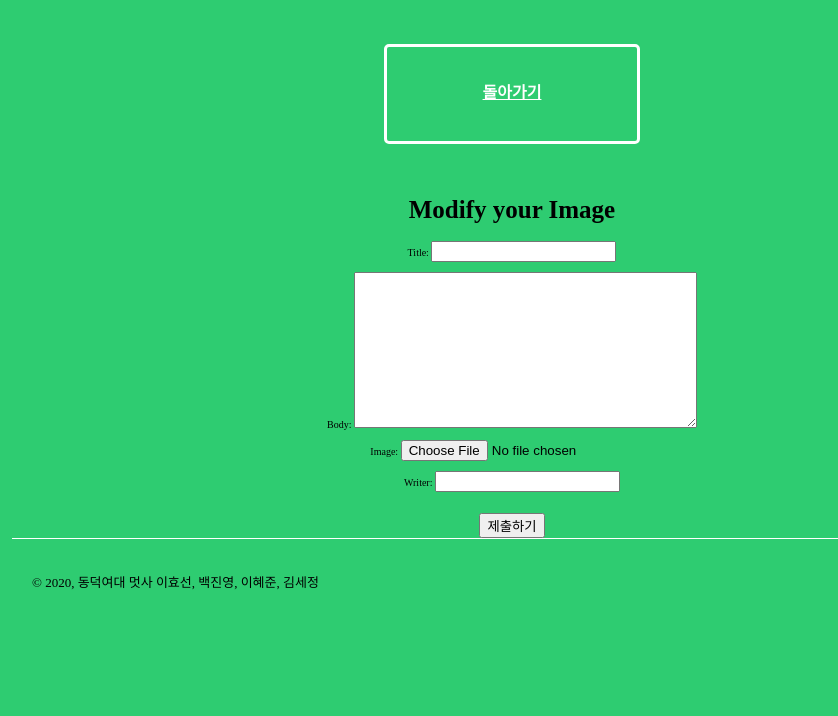
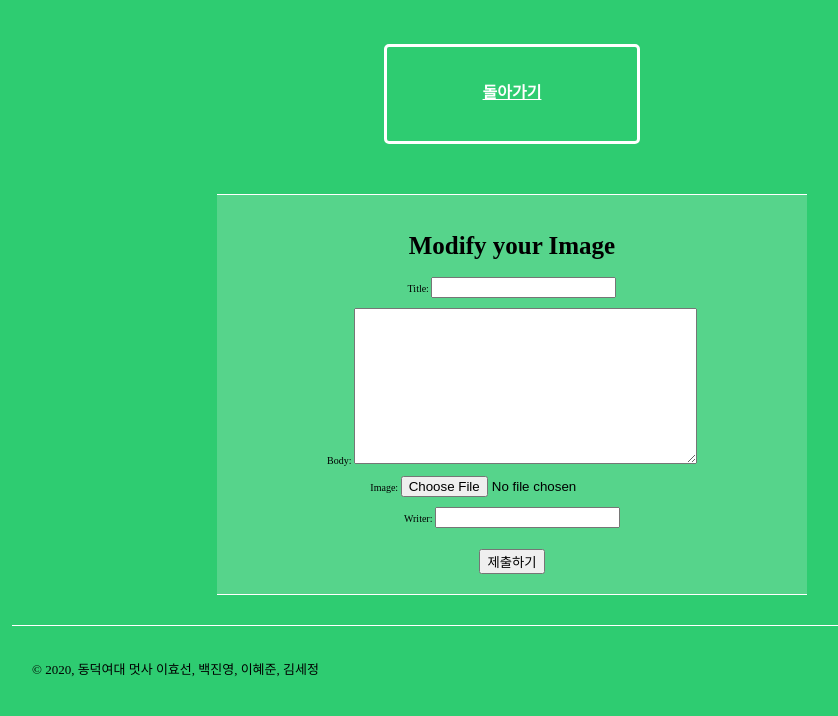
Before and after one commit to leecrossun/herethonreview, a Django app: template ReviewThon/review/templates/update.html in a window 1280 px wide. Shown: the top 716 px of the page, without its empty margins (128-966 px from the left). Run offline with Django 3.2, Linux system fonts and the light colour scheme; the template is opened without the code that fills it: values that come from a table or form of the project are taken from there, others are empty; some libraries are stand-ins or nearby versions; some web fonts are replaced.

Commit message:
fffffinal

```diff
--- a/ReviewThon/review/templates/update.html
+++ b/ReviewThon/review/templates/update.html
@@ -19,7 +19,7 @@
         </div>
         <br>
 
-        <div class="card">
+        <div class="writeBox">
             <h1>Modify your Image</h1>
             <form method="POST" enctype="multipart/form-data" novalidate>
                 {% csrf_token %}
```
Also changed, not shown: ReviewThon/media/image/art1_r3e83GL.jpg (added), ReviewThon/media/image/art4_emyBNBT.JPG (added), 2 other files.
